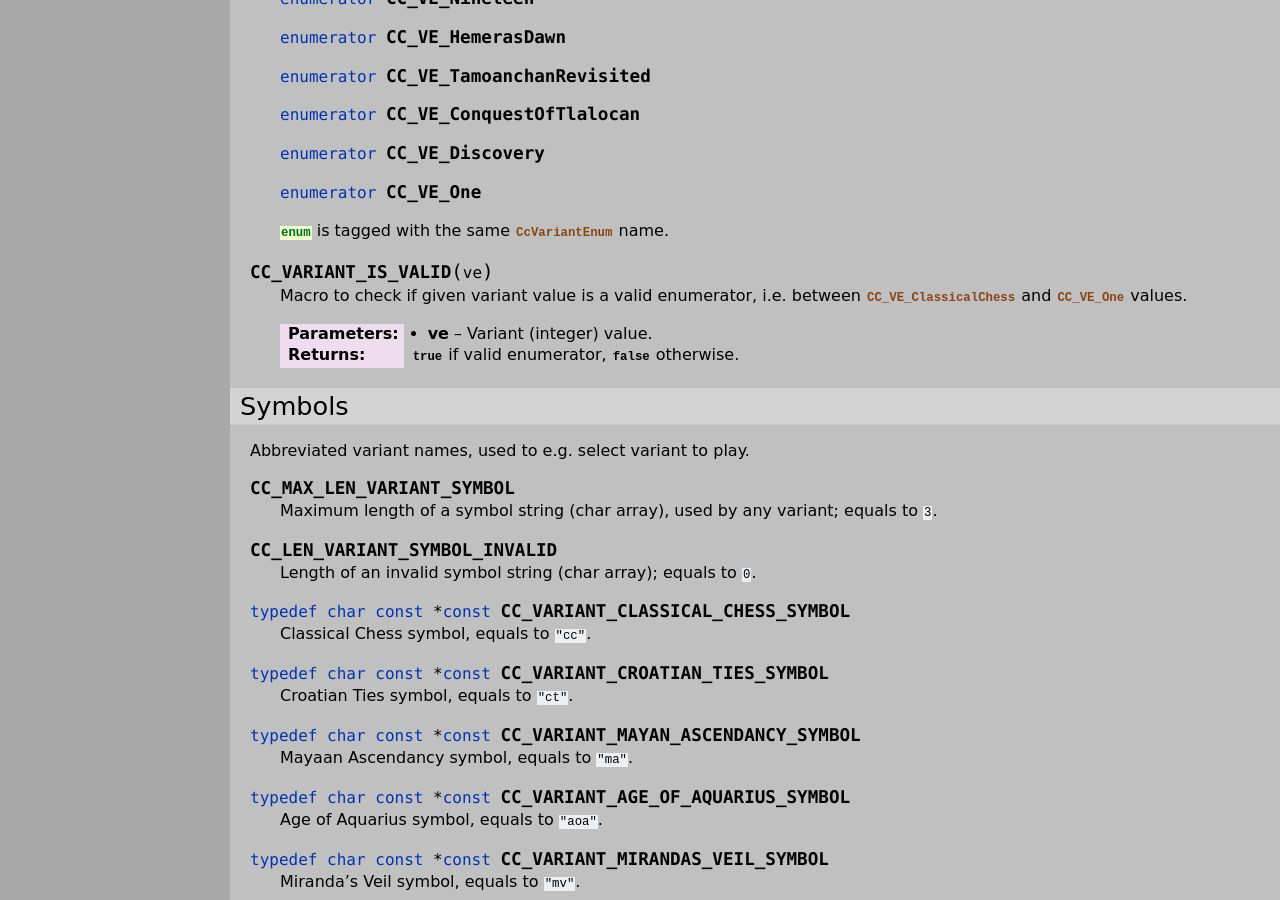
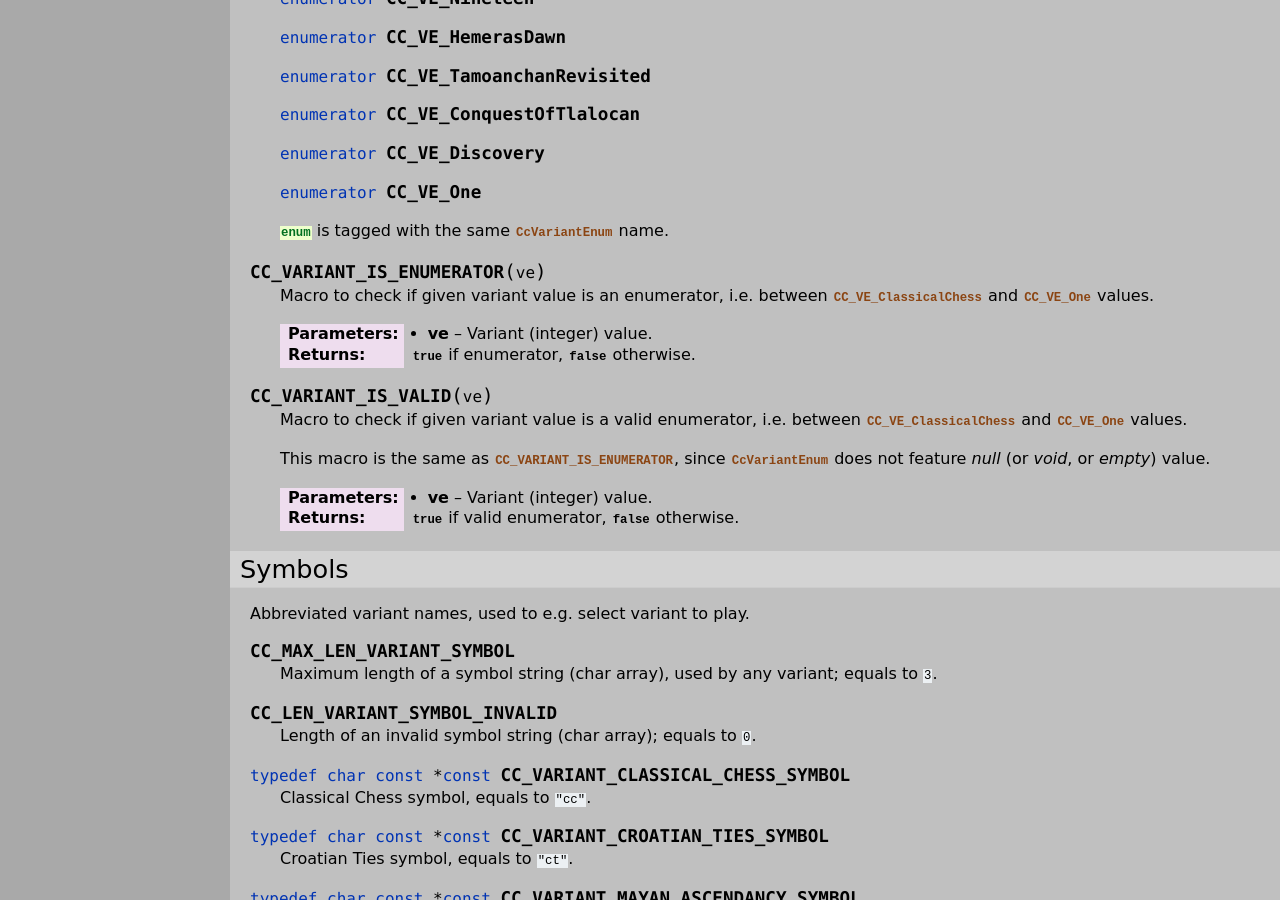
Before and after one commit to mmlacak/crochess, a Sphinx documentation site: the page built from docs/source/libcc/ccvariant.rst, in a window 1280 px wide and 900 px high, scrolled down 3198 px. Built offline with Sphinx 7.4.7, drawn with Linux system fonts in a browser that asks for light colours; some of the changed text lies outside the part shown.

Commit message:
Added variant macro, docs. Added step type macros.

```diff
--- a/docs/source/conf.py
+++ b/docs/source/conf.py
@@ -26,10 +26,10 @@ copyright = '2021, Mario Mlačak'
 author = 'Mario Mlačak'
 
 # The short X.Y version
-version = "0.0.1.670:1102+20240831.030447"   # docs-new-lib-short-version-major-minor-feature-commit+meta~breaks-place-marker
+version = "0.0.1.672:1104+20240831.072503"   # docs-new-lib-short-version-major-minor-feature-commit+meta~breaks-place-marker
 
 # The full version, including alpha/beta/rc tags
-release = "0.0.1.670:1102+20240831.030447"   # docs-new-lib-full-version-major-minor-feature-commit+meta~breaks-place-marker
+release = "0.0.1.672:1104+20240831.072503"   # docs-new-lib-full-version-major-minor-feature-commit+meta~breaks-place-marker
 
 
 # -- General configuration ---------------------------------------------------
--- a/docs/source/libcc/ccvariant.rst
+++ b/docs/source/libcc/ccvariant.rst
@@ -228,10 +228,21 @@ Types
 
     :c:`enum` is tagged with the same :c:enum:`CcVariantEnum` name.
 
+.. c:macro:: CC_VARIANT_IS_ENUMERATOR(ve)
+
+    Macro to check if given variant value is an enumerator, i.e. between
+    :c:enumerator:`CC_VE_ClassicalChess` and :c:enumerator:`CC_VE_One` values.
+
+    :param ve: Variant (integer) value.
+    :returns: :c:data:`true` if enumerator, :c:data:`false` otherwise.
+
 .. c:macro:: CC_VARIANT_IS_VALID(ve)
 
     Macro to check if given variant value is a valid enumerator, i.e. between
     :c:enumerator:`CC_VE_ClassicalChess` and :c:enumerator:`CC_VE_One` values.
+
+    This macro is the same as :c:macro:`CC_VARIANT_IS_ENUMERATOR`, since
+    :c:enum:`CcVariantEnum` does not feature *null* (or *void*, or *empty*) value.
 
     :param ve: Variant (integer) value.
     :returns: :c:data:`true` if valid enumerator, :c:data:`false` otherwise.
```
Also changed, not shown: README.md (+2 -2 lines), 5 other files.
